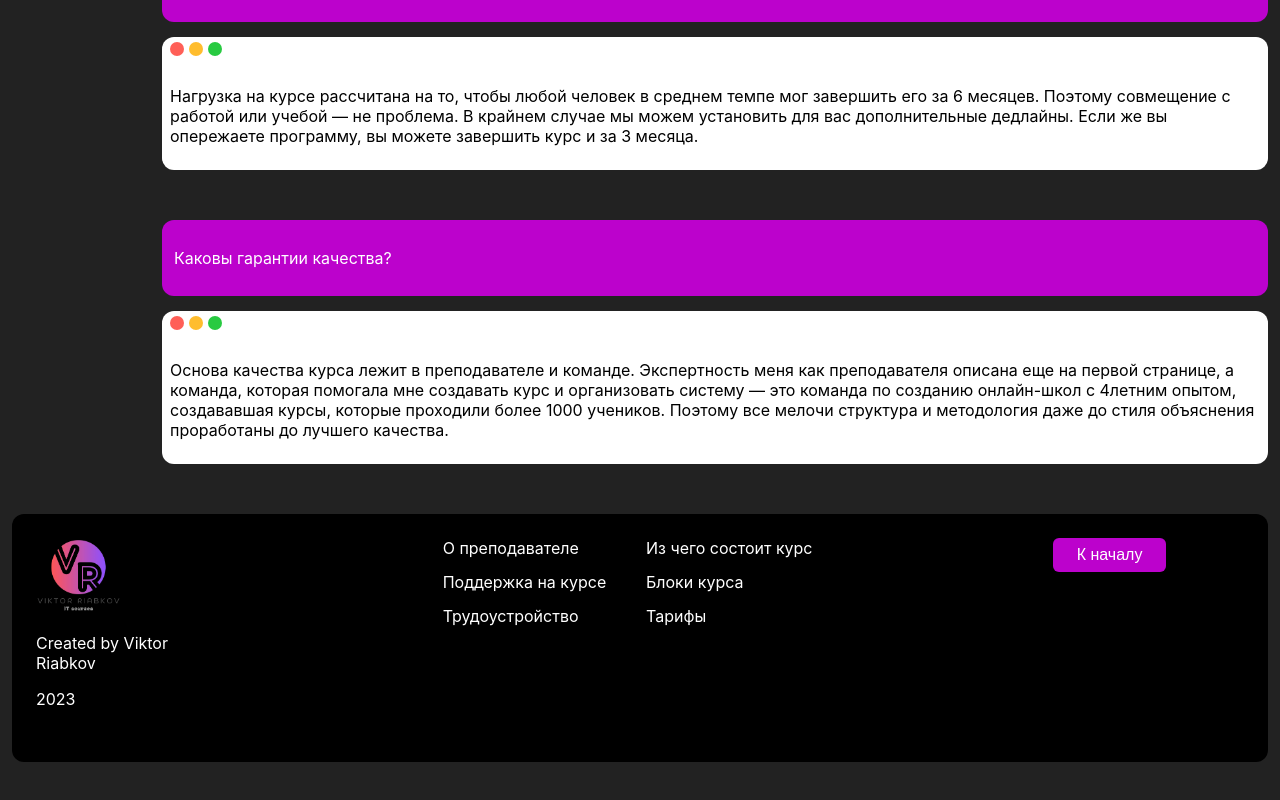
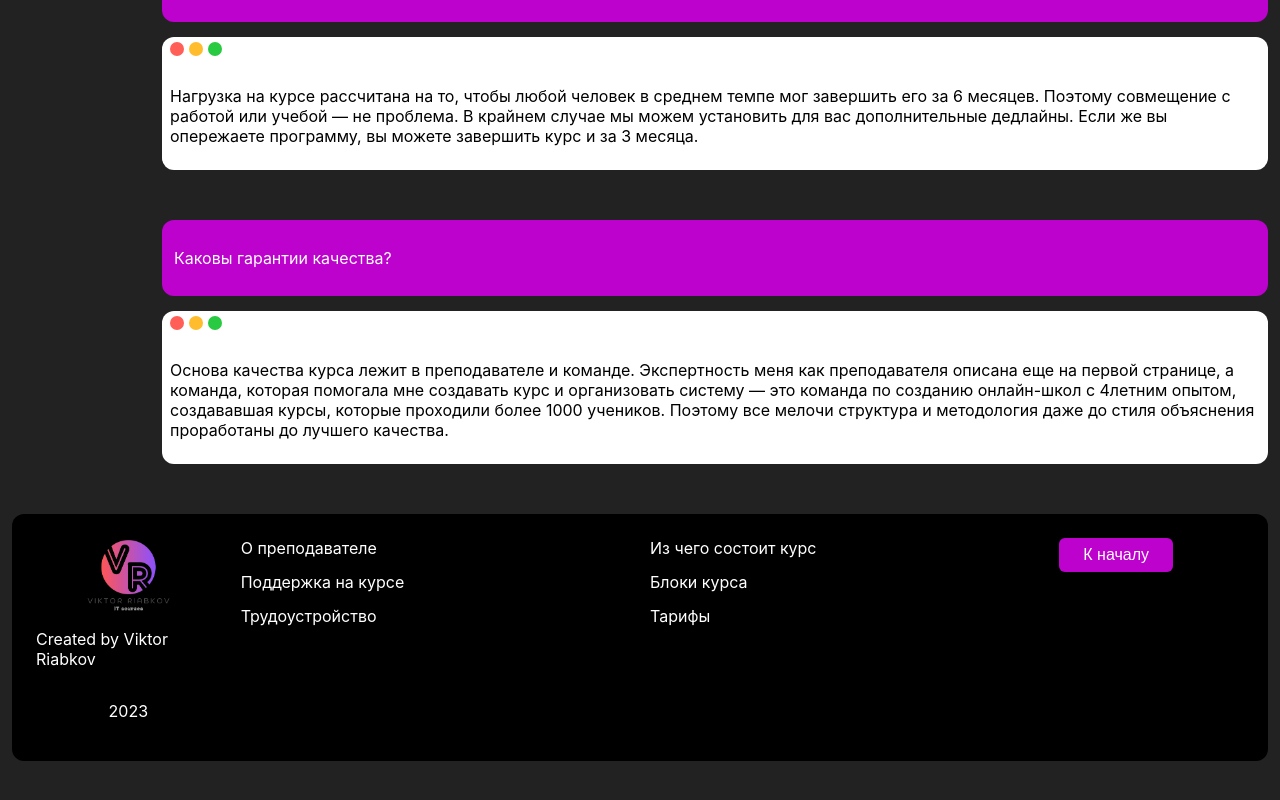
Before and after one commit to moiskillnadne/courses-app, a React (Vite) app: page / in a window 1280 px wide. Shown: the part 7968-8768 px from the top of the page. After the commit the page ends 8741 px from the top, so only its background shows below. Built offline with nearby package versions, Linux system fonts and the light colour scheme.

Commit message:
fix: cross-browser

```diff
--- a/src/pages/LandingPage/index.tsx
+++ b/src/pages/LandingPage/index.tsx
@@ -33,7 +33,6 @@ export const LandingPage = () => {
       <ApplyButton />
       <LandingQuestions />
       <LandingFooter />
-      <Divider size="100px" />
     </div>
   )
 }
--- a/src/widgets/Landing/Footer/index.tsx
+++ b/src/widgets/Landing/Footer/index.tsx
@@ -40,7 +40,6 @@ export const LandingFooter = () => {
           <a href="#rates">Тарифы</a>
         </div>
       </div>
-      <div className="footer-section-4"></div>
       <div className="footer-section-5">
         <Button
           backgroundColor={THEME.color.purple}
--- a/src/widgets/Landing/Footer/style.css
+++ b/src/widgets/Landing/Footer/style.css
@@ -2,18 +2,24 @@
   display: grid;
   grid-template-columns: repeat(6, 1fr);
 
-  gap: 12px;
+  gap: 20px;
 
-  height: 200px;
   background-color: black;
   color: white;
 
   padding: 24px;
   border-radius: 12px;
+
 }
 
 .footer-section-1 img {
   height: 75px;
+}
+
+.footer-section-1 > div {
+  display: flex;
+  justify-content: center;
+  align-items: center;
 }
 
 .footer-section-1 {
@@ -21,7 +27,7 @@
 }
 
 .footer-section-2 {
-  grid-column: 3 / 4;
+  grid-column: 2 / 4;
 }
 
 .footer-section-3 {
@@ -59,8 +65,6 @@
 
     justify-content: space-around;
     align-items: center;
-
-    height: 380px;
   }
 
   .footer-section-1 {
--- a/src/widgets/Landing/Header/style.css
+++ b/src/widgets/Landing/Header/style.css
@@ -10,6 +10,9 @@
 .header-content {
   padding: 16px 8px;
   backdrop-filter: brightness(0.5);
+  -ms-backdrop-filter: brightness(0.5);
+  -webkit-backdrop-filter: brightness(0.5);
+  -moz-backdrop-filter: brightness(0.5);
 }
 
 .header-navbar {
--- a/src/widgets/Landing/Rates/style.css
+++ b/src/widgets/Landing/Rates/style.css
@@ -6,6 +6,9 @@
 
 .rates-layout {
   backdrop-filter: brightness(0.5);
+  -ms-backdrop-filter: brightness(0.5);
+  -webkit-backdrop-filter: brightness(0.5);
+  -moz-backdrop-filter: brightness(0.5);
 
   padding: 24px;
 }
@@ -68,6 +71,10 @@
   -webkit-text-stroke: 1px #BC02CC; /* width and color */
 }
 
+.blur-content {
+  filter: blur(12px);
+}
+
 .popover-inprogress {
   position: absolute;
 
@@ -80,6 +87,9 @@
   left: 0;
 
   backdrop-filter: blur(12px);
+  -ms-backdrop-filter: blur(12px);
+  -webkit-backdrop-filter: blur(12px);
+  -moz-backdrop-filter: blur(12px);
 
   display: flex;
   justify-content: center;
--- a/src/widgets/Landing/Teacher/style.css
+++ b/src/widgets/Landing/Teacher/style.css
@@ -16,6 +16,9 @@
 
 .teacher-avatar > div {
   backdrop-filter: brightness(0.5);
+  -ms-backdrop-filter: brightness(0.5);
+  -webkit-ms-backdrop-filter: brightness(0.5);
+  -moz-backdrop-filter: brightness(0.5);
 
   width: 100%;
   height: 100%;
--- a/src/widgets/Landing/WhatCourseContain/style.css
+++ b/src/widgets/Landing/WhatCourseContain/style.css
@@ -74,6 +74,9 @@
 
 .course-structure {
   backdrop-filter: brightness(0.5);
+  -ms-backdrop-filter: brightness(0.5);
+  -webkit-backdrop-filter: brightness(0.5);
+  -moz-backdrop-filter: brightness(0.5);
 
   padding: 12px 24px;
 }
```
